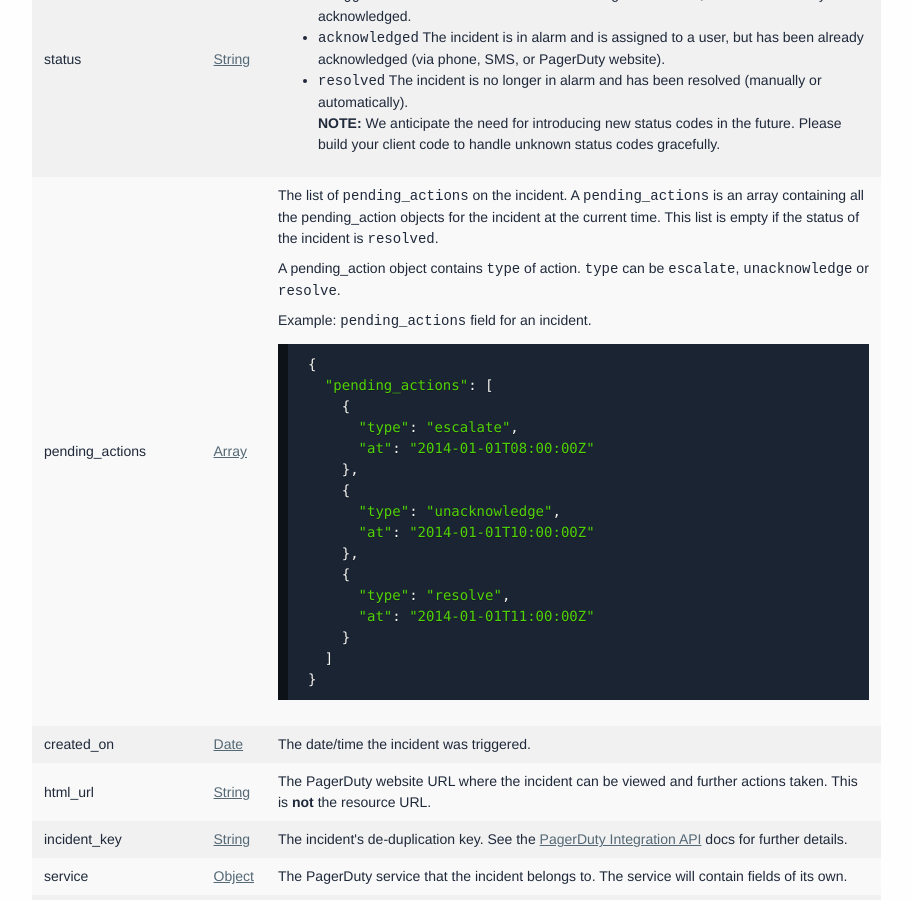
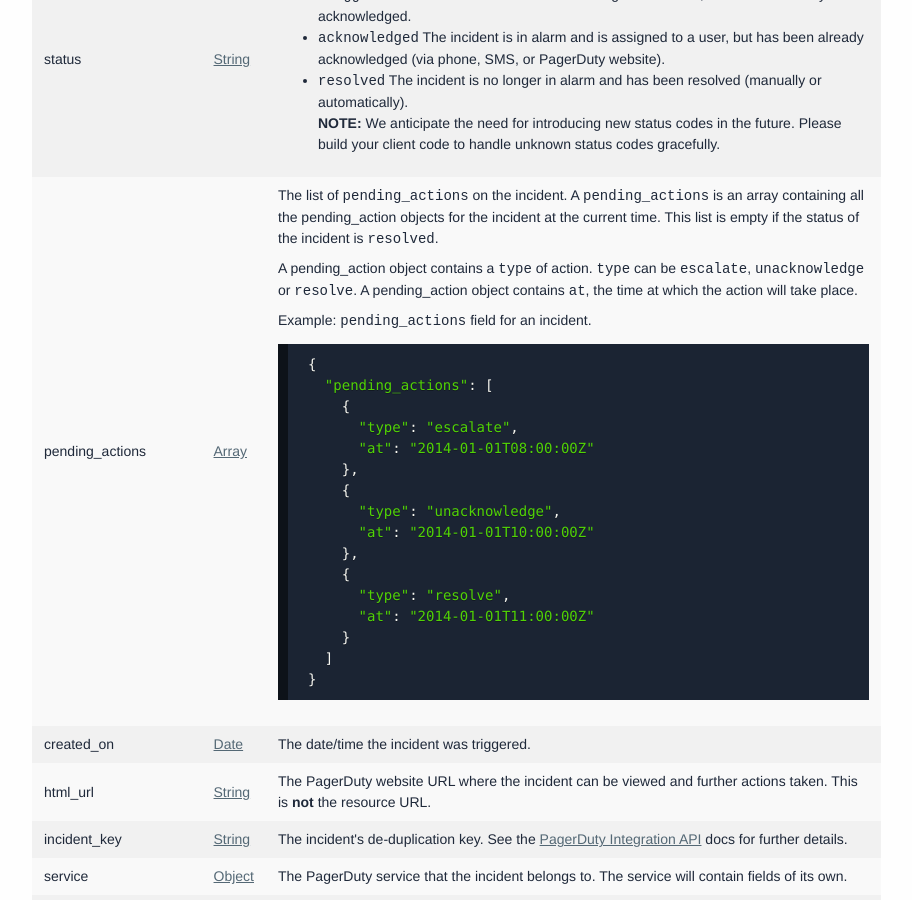
Before and after one commit to h4dz/devdocs, a Jekyll site: the page built from source/documentation/rest/incidents/list.html, in a window 1280 px wide and 900 px high, scrolled down 1927 px. Shown: the whole window, without its empty margins (348-1260 px from the left). Built offline with Jekyll 4.4.1, drawn with Linux system fonts in a browser that asks for light colours; some web fonts are replaced.

Commit message:
add at description

```diff
--- a/source/documentation/rest/incidents/list.html
+++ b/source/documentation/rest/incidents/list.html
@@ -324,7 +324,7 @@ GET https://<span class="base_url contenteditable persist" contenteditable="true
               The list of <code>pending_actions</code> on the incident. A <code>pending_actions</code> is an array containing all the pending_action objects for the incident at the current time. This list is empty if the status of the incident is <code>resolved</code>.
             </p>
             <p>
-              A pending_action object contains <code>type</code> of action. <code>type</code> can be <code>escalate</code>, <code>unacknowledge</code> or <code>resolve</code>.
+              A pending_action object contains a <code>type</code> of action. <code>type</code> can be <code>escalate</code>, <code>unacknowledge</code> or <code>resolve</code>. A pending_action object contains <code>at</code>, the time at which the action will take place.
             </p>
             <p>
               Example: <code>pending_actions</code> field for an incident.
```
